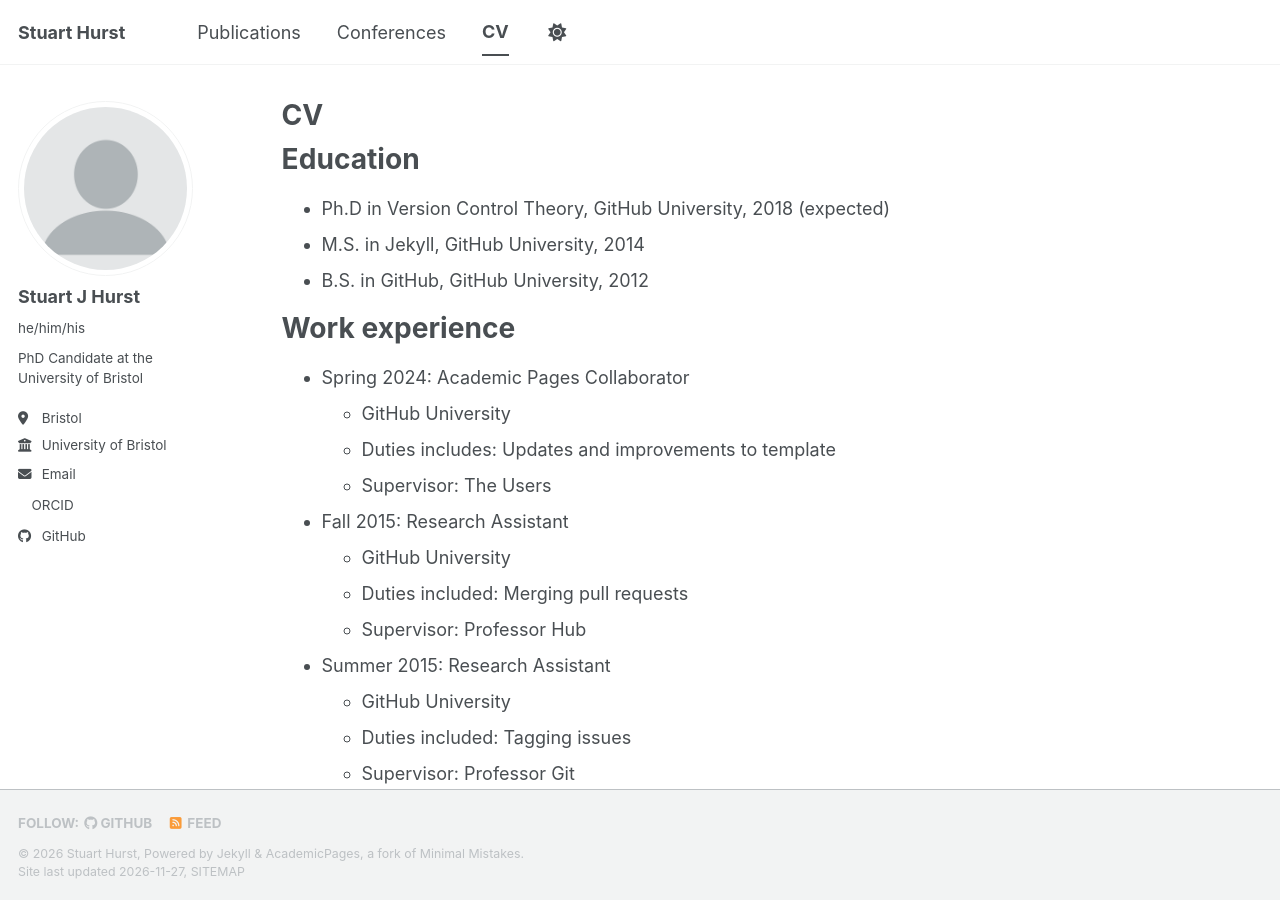
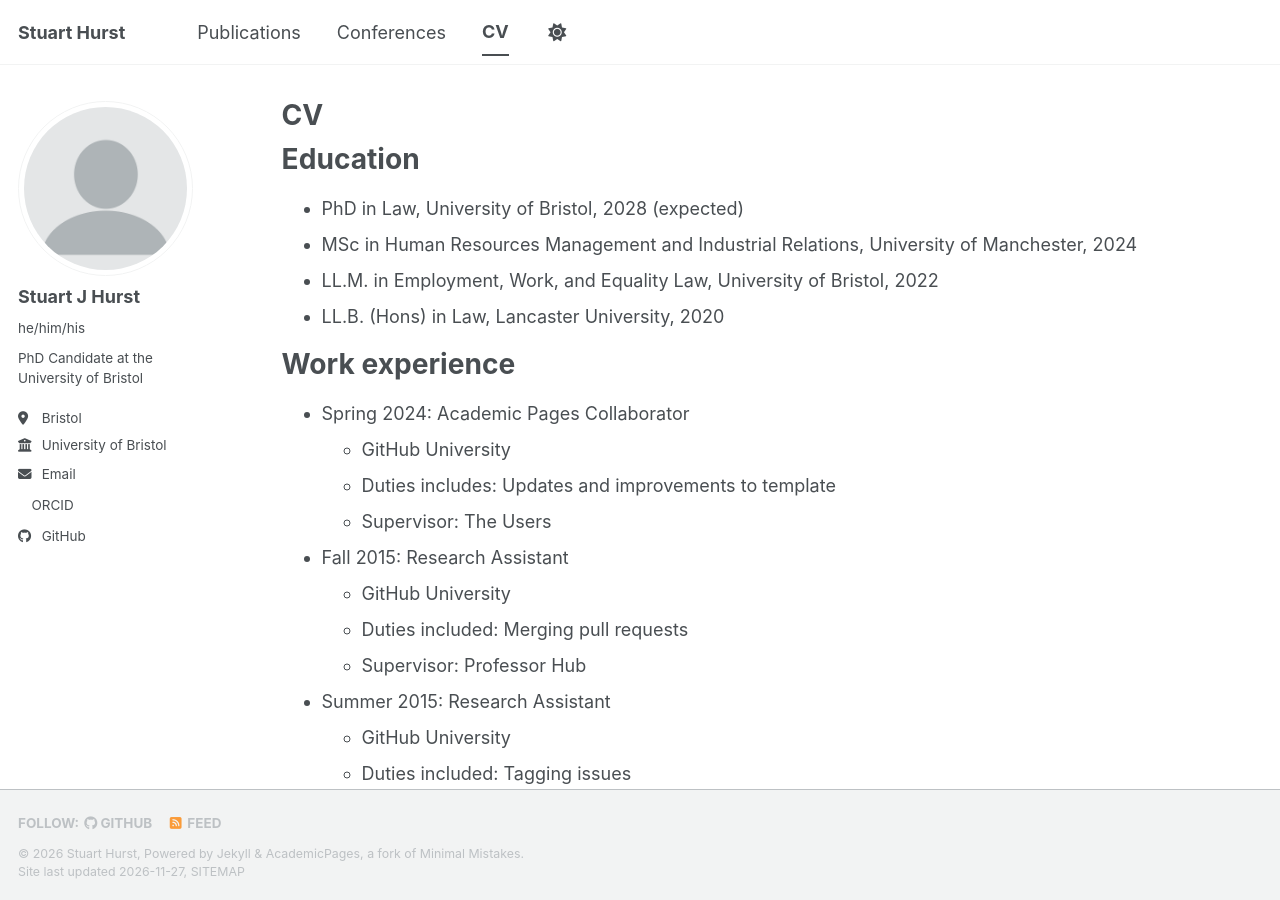
Before and after one commit to stuartjhurst/stuartjhurst.github.io, a Jekyll site: the page built from _pages/cv.md, in a window 1280 px wide and 900 px high. Built offline with Jekyll 4.4.1, drawn with Linux system fonts in a browser that asks for light colours; a script bundle is joined from its source files by our own code; a style sheet for code colours, icons or effects is not loaded.

Commit message:
Update cv.md

```diff
--- a/_pages/cv.md
+++ b/_pages/cv.md
@@ -11,9 +11,10 @@ redirect_from:
 
 Education
 ======
-* Ph.D in Version Control Theory, GitHub University, 2018 (expected)
-* M.S. in Jekyll, GitHub University, 2014
-* B.S. in GitHub, GitHub University, 2012
+* PhD in Law, University of Bristol, 2028 (expected)
+* MSc in Human Resources Management and Industrial Relations, University of Manchester, 2024
+* LL.M. in Employment, Work, and Equality Law, University of Bristol, 2022
+* LL.B. (Hons) in Law, Lancaster University, 2020
 
 Work experience
 ======
```
